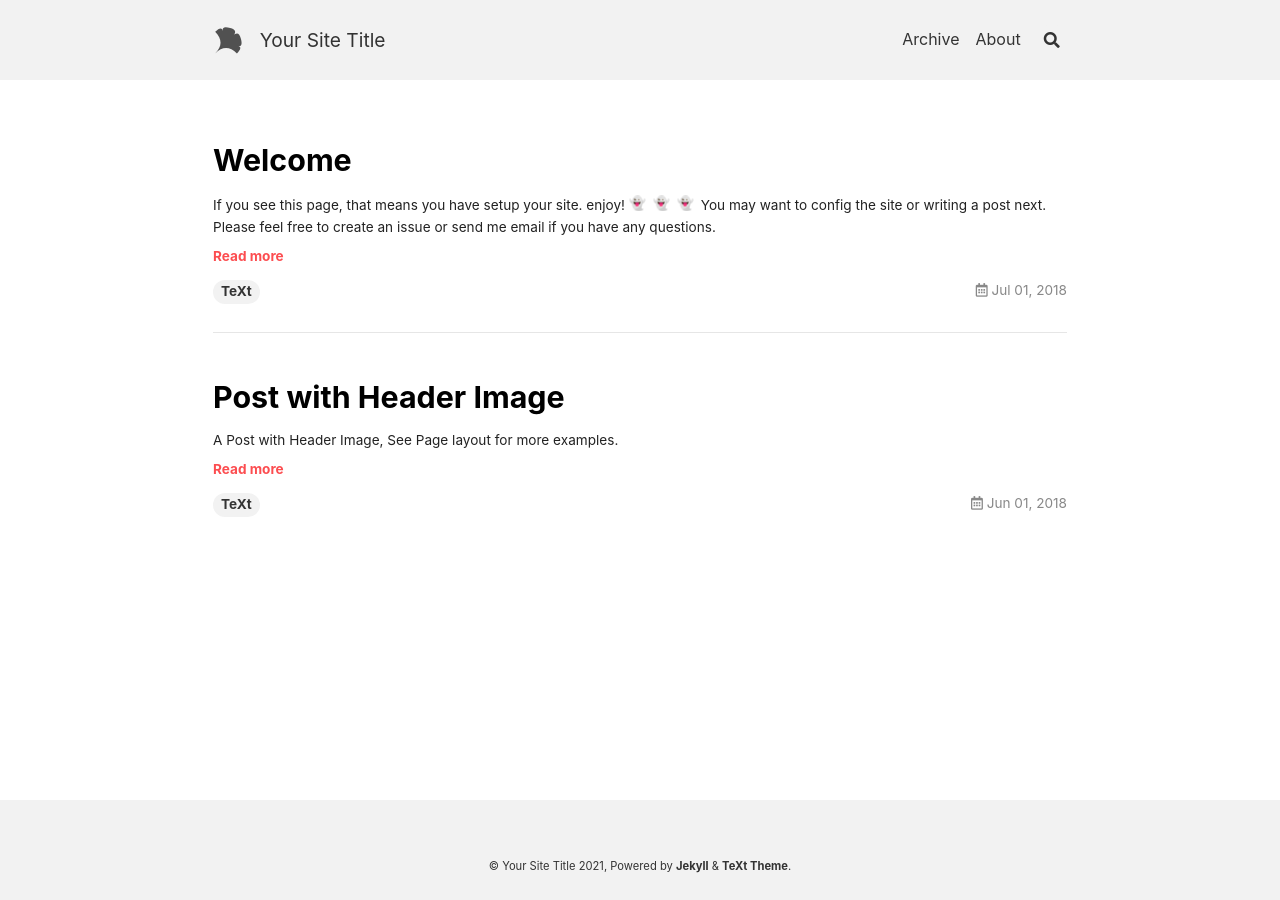
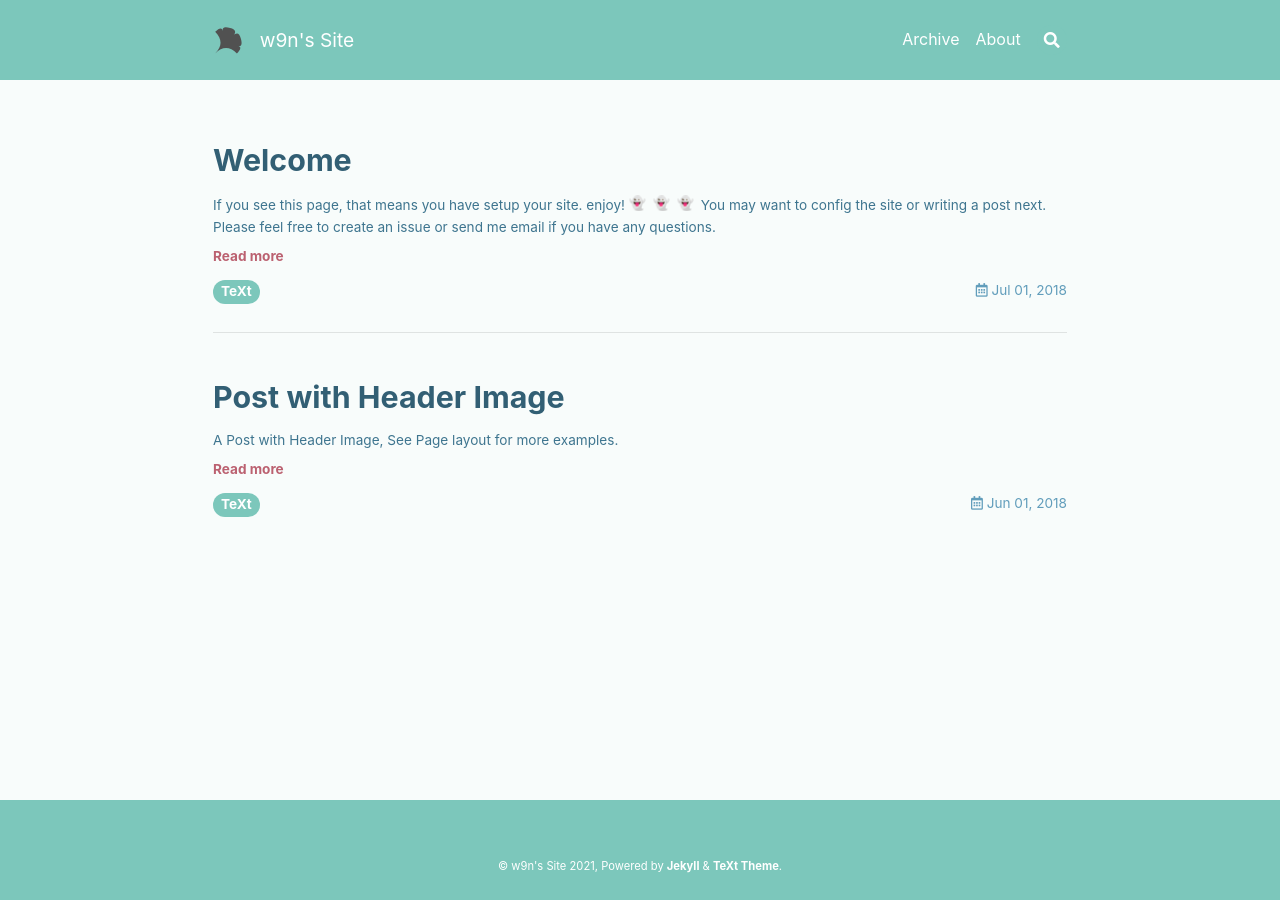
Before and after one commit to pallscall/w9n, a Jekyll site: the page built from index.html, in a window 1280 px wide. Built offline with Jekyll 4.4.1, drawn with Linux system fonts in a browser that asks for light colours; nearby versions of some CDN libraries; emoji names are drawn with the system emoji font; the list of posts is cut into pages by our own code.

Commit message:
init blog

```diff
--- a/_config.yml
+++ b/_config.yml
@@ -16,13 +16,13 @@
 
 ## => Site Settings
 ##############################
-text_skin: default # "default" (default), "dark", "forest", "ocean", "chocolate", "orange"
+text_skin: forest # "default" (default), "dark", "forest", "ocean", "chocolate", "orange"
 highlight_theme: default # "default" (default), "tomorrow", "tomorrow-night", "tomorrow-night-eighties", "tomorrow-night-blue", "tomorrow-night-bright"
 url     : # the base hostname & protocol for your site e.g. https://www.someone.com
 baseurl : # does not include hostname
-title   : Your Site Title
+title   : w9n's Site
 description: > # this means to ignore newlines until "Language & timezone"
-  Your Site Description
+  For Something Boring
 
 
 ## => Language and Timezone
```
